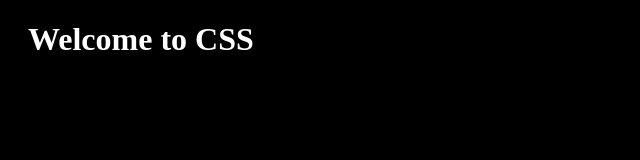
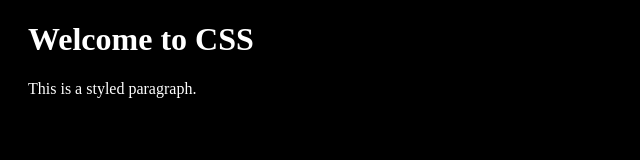
Before and after one commit to JonathanSaji/ProjectBeta-ICS4U, a plain HTML site: page HTMLtest.html in a window 1280 px wide. Shown: the whole page, without its empty margins (0-640 px from the left). Drawn offline with Linux system fonts and the light colour scheme.

Commit message:
first commit - develop

```diff
--- a/CSStest.css
+++ b/CSStest.css
@@ -5,3 +5,7 @@ h1 {
     color: rgb(255, 255, 255);
     margin-left: 20px;
 }
+p{
+    color:rgb(255, 255, 255);
+    margin-left: 20px;
+}
```
